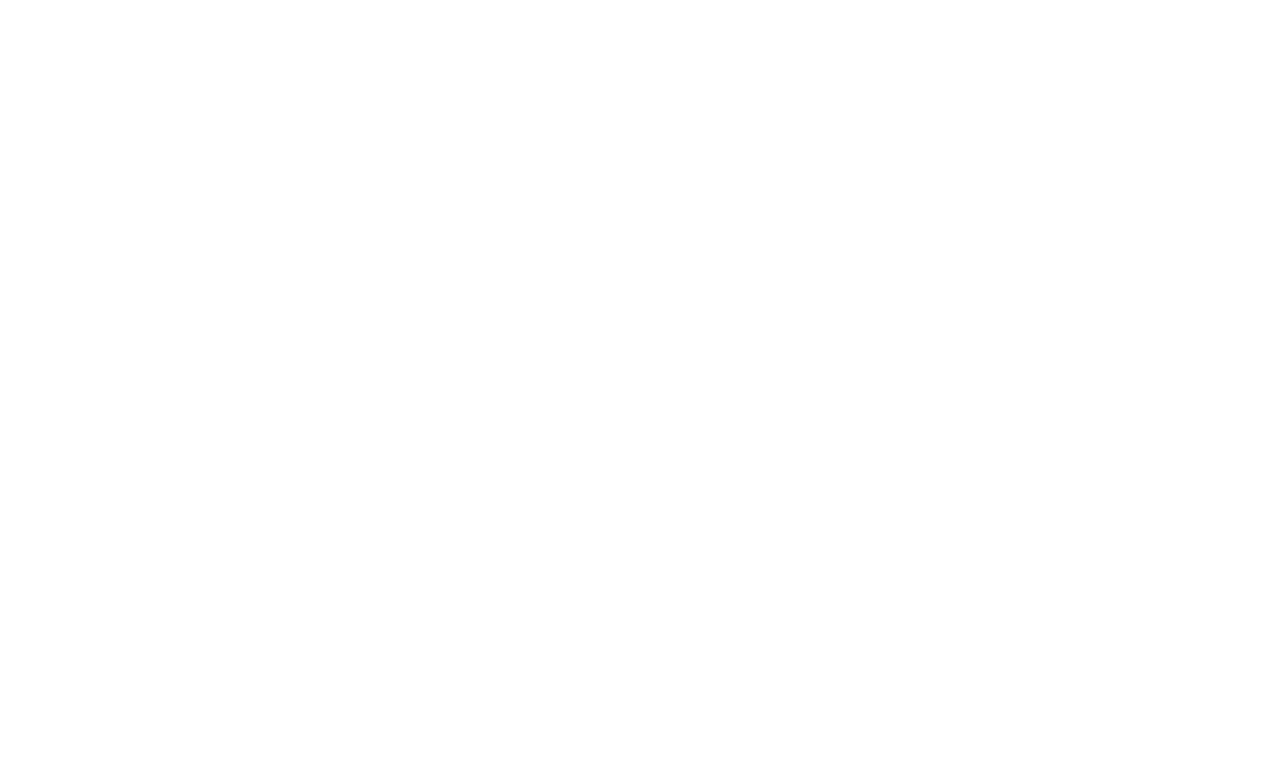
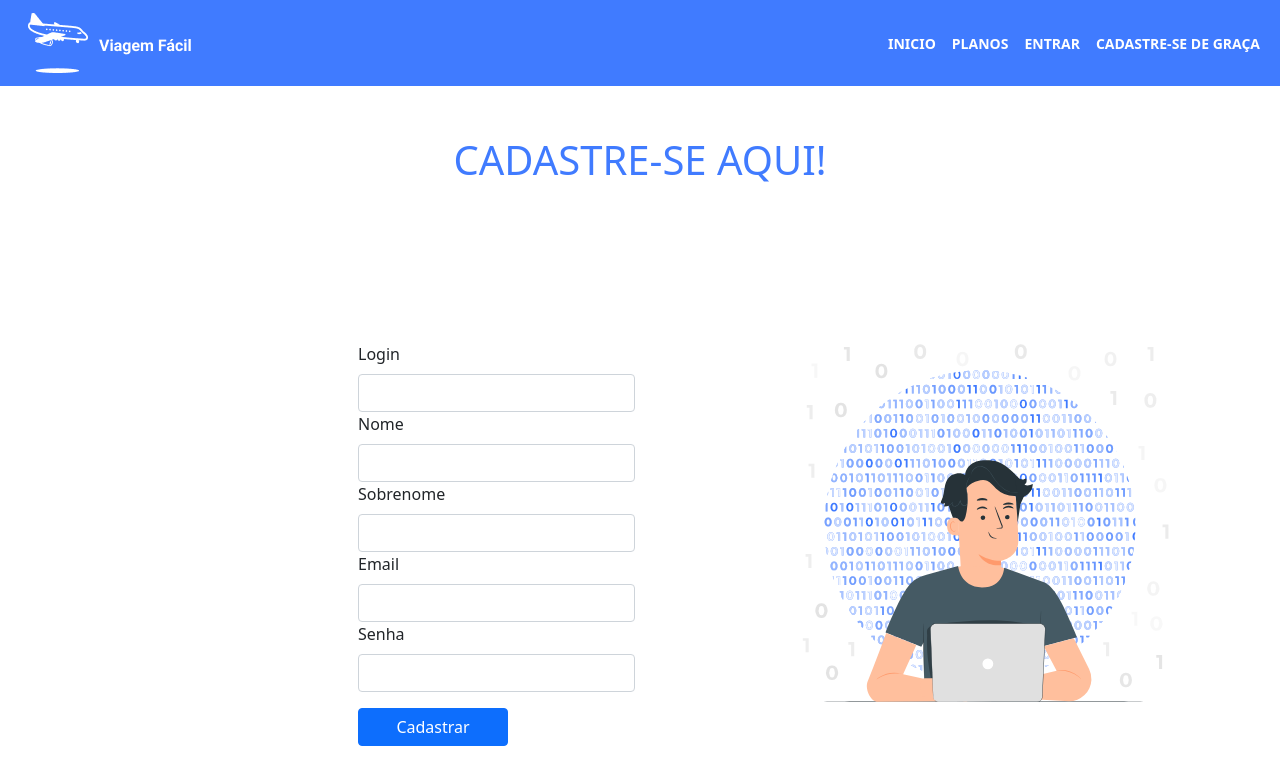
Before and after one commit to eu-waliston/Viagem-Facil, a plain HTML site: page cadastro.html in a window 1280 px wide. Drawn offline with nearby package versions, Linux system fonts and the light colour scheme.

Commit message:
finalizando

```diff
--- a/cadastro.html
+++ b/cadastro.html
@@ -0,0 +1,85 @@
+<!DOCTYPE html>
+<html lang="en">
+
+<head>
+    <meta charset="UTF-8">
+    <meta http-equiv="X-UA-Compatible" content="IE=edge">
+    <meta name="viewport" content="width=device-width, initial-scale=1.0">
+    <title>cadastro</title>
+    <!--Bootstap Css-->
+    <link rel="stylesheet" href="assets/bootstrap/css/bootstrap.rtl.min.css">
+    <!-- Bootstrap Font Icon CSS -->
+    <link rel="stylesheet" href="https://cdn.jsdelivr.net/npm/bootstrap-icons@1.5.0/font/bootstrap-icons.css">
+    <link rel="stylesheet" href="styles/cadastro.css">
+</head>
+
+<body>
+    <nav class="navbar navbar-expand-lg navbar-light bg-light" id="navbar_nav">
+        <div class="container-fluid">
+            <a class="navbar-brand" href="#"> <img src="assets/images/logo1.png" id="logo_nav"> </a>
+            <button class="navbar-toggler " type="button" data-bs-toggle="collapse"
+                data-bs-target="#navbarSupportedContent" aria-controls="navbarSupportedContent" aria-expanded="false"
+                aria-label="Toggle navigation">
+                <span class="navbar-toggler-icon"></span>
+            </button>
+            <div class="collapse navbar-collapse" id="navbarSupportedContent">
+                <ul class="navbar-nav me-auto mb-2 mb-lg-0">
+
+                    <li class="nav-item">
+                        <a class="nav-link" href="index.html">inicio</a>
+                    </li>
+
+
+                    <li class="nav-item">
+                        <a class="nav-link" href="pricing.html">planos</a>
+                    </li>
+
+                    <li class="nav-item">
+                        <a class="nav-link" href="login.html">entrar</a>
+                    </li>
+
+                    <li class="nav-item">
+                        <a class="nav-link" href="cadastro.html">cadastre-se de graça</a>
+                    </li>
+                </ul>
+            </div>
+        </div>
+    </nav>
+
+    <div class="contaier">
+        <h1>CADASTRE-SE AQUI!</h1>
+
+
+        <img src="assets/images/Binary code-pana.svg" class="svg_q">
+
+
+        <form class="row g-3 needs-validation" novalidate>
+
+            <div class="col-md-4">
+              <label for="validationCustom01" class="form-label">Login</label>
+              <input type="text" class="form-control" id="validationCustom01"  required>
+
+              <label for="validationCustom02" class="form-label">Nome</label>
+              <input type="text" class="form-control" id="validationCustom02"  required>
+
+              <label for="validationCustom02" class="form-label">Sobrenome</label>
+              <input type="text" class="form-control" id="validationCustom02"  required>
+
+              <label for="validationCustom02" class="form-label">Email</label>
+              <input type="text" class="form-control" id="validationCustom02"  required>
+
+              <label for="validationCustom02" class="form-label">Senha</label>
+              <input type="text" class="form-control" id="validationCustom02"  required>
+
+            </div>
+
+            <div class="col-12">
+              <button class="btn btn-primary" type="submit">Cadastrar</button>
+            </div>
+          </form>
+
+        <!--Bootstrap JS-->
+        <script src="assets/bootstrap/js/bootstrap.min.js"></script>
+</body>
+
+</html>
--- a/styles/cadastro.css
+++ b/styles/cadastro.css
@@ -0,0 +1,47 @@
+/* NavBAr */
+#navbar_nav {
+    background-color: #407BFF !important;
+}
+
+.nav-link {
+    font-size: 14px;
+    text-transform: uppercase;
+    font-weight: bold;
+    color: #fff !important;
+}
+
+.nav-link:hover {
+    color: #ffffff !important;
+    border: 1px solid #ffffff;
+    border-radius: 5px;
+}
+
+.svg_q {
+    position: relative;
+    width: 400px;
+    float: right;
+    top: 180px;
+    right: 100px;
+}
+
+.row {
+    position: relative;
+    top: 200px;
+    left: 350px;
+
+}
+
+input {
+    width: 350px;
+}
+
+button {
+    width: 150px;
+}
+
+h1 {
+    text-align: center;
+    position: relative;
+    top: 50px;
+    color: #407BFF;
+}
--- a/styles/login.css
+++ b/styles/login.css
@@ -19,23 +19,20 @@
 .svg_q {
     width: 400px;
     float: right;
-    margin-top: 50px;
+    margin-top: 160px;
     margin-right: 100px;
 }
 
-.container_form {
-    height:250px;
-    width: 300px;
-    padding: 30px;
-    margin-top: 250px;
-    margin-left: 350px;
+.row {
+    position: relative;
+    top: 230px;
+    left: 350px;
 
 }
 
-input {
-    width: 350px;
+h1 {
+    text-align: center;
+    position: relative;
+    top: 50px;
+    color: #407BFF;
 }
-
-button {
-    width: 150px;
-}
```
Also changed, not shown: login.html (+17 -15 lines).
